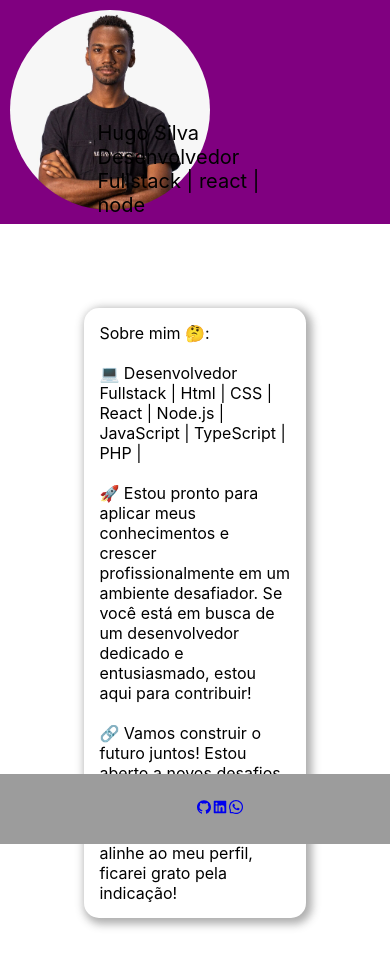
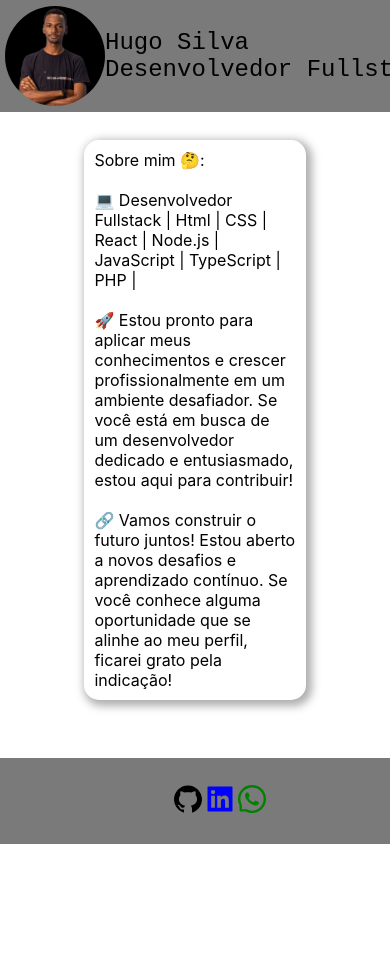
Before and after one commit to hugosbss/meuportfolio, a React (Create React App) app: page / in a window 390 px wide. Shown: the top 966 px of the page. After the commit the page ends 844 px from the top, so only its background shows below. Built offline with nearby package versions, Linux system fonts and the light colour scheme.

Commit message:
Aprimorações de Layout e Responsividade: Melhorias no posicionamento dos elementos e ajustes para dispositivos móveis.

```diff
--- a/src/App.tsx
+++ b/src/App.tsx
@@ -3,16 +3,24 @@ import Cabecalho from './componentes/cabecalho/cabecalho';
 import './componentes/estilo/estilo.css';
 import Rodape from './componentes/rodape/rodape';
 import Sobre from './componentes/sobre/sobre';
+import Temas from './componentes/temas/tema';
 
 function App() {
+
+
   return (
-    <div className="App">
+    <div>
+
+      <Cabecalho/>
+
       <header className="App-header">
-        <Cabecalho/>
+
       </header>
 
       <main className='corpo'>
+
         <Sobre/>
+
       </main>
 
       <Rodape/>
--- a/src/componentes/cabecalho/cabecalho.tsx
+++ b/src/componentes/cabecalho/cabecalho.tsx
@@ -1,19 +1,20 @@
-import Esquerdo from "../sobre/sobre";
+import Texto from "../texto/texto";
 
 function Cabecalho(){
+
     return(
         <div className="cabecalho">
 
             <img
                 src="/mft.jpeg"
-          alt="perfil"
-          className="perfil"
+                alt="perfil"
+                className="perfil"
             />
 
             <div className="texto">
-            Hugo Silva <br/>
-            Desenvolvedor Fullstack |  react | node
+                <Texto/>
             </div>
+
 
         </div>
     )
--- a/src/componentes/estilo/estilo.css
+++ b/src/componentes/estilo/estilo.css
@@ -2,60 +2,71 @@
   margin: 0px;
   padding: 0px;
   display: flex;
-  flex-direction: flex;
+  flex-direction: column;
 }
 
 .cabecalho {
+  justify-content: left;
   align-items: center;
+  padding: 5px;
+  display: flex;
   top: 0;
-  padding: 10px;
+  width: 100%;
+  position: fixed;
   border-bottom: 0px;
-  background-color: purple;
-  width: flex;
+  background-color: rgb(122, 122, 122)
+  ;}
+
+.texto-container {
+  border: 0px;
+  padding: 0px;
+  font-size: 24px;
+  display: inline;
+  position: relative;
 }
-
-.perfil {
-  width: 200px; /* Ajuste o tamanho conforme necessário */
-  height: 200px; /* Ajuste o tamanho conforme necessário */
-  border-radius: 50%; /* Torna a imagem circular */
-  object-fit: cover; /* Garante que a imagem preencha o espaço definido */
-  bottom: 90; /* Alinha a parte inferior da imagem ao fundo do elemento pai */
-  right: 90; /* Alinha a parte direita da imagem à direita do elemento pai */
+.blinking-cursor {
+  position: absolute;
+  bottom: 0;
+  right: 0;
+  animation: blink-animation 1s steps(2, start) infinite;
 }
-
-.texto {
-  position: absolute;
-  top: 20%;
-  left: 50%;
-  transform: translate(-50%, -50%) translateY(-100%);
-  animation: entrar 3s forwards;
-  font-size: 20px; /* Defina o tamanho da fonte para 20 pixels */
-}
-.texto p {
-  margin: 10px;
-  font-family: Arial, sans-serif;
-
-}
-
-@keyframes entrar {
-  from {
-    opacity: 0;
-    transform: translate(-50%, -50%) translateY(-100%);
-  }
+@keyframes blink-animation {
   to {
-    opacity: 1;
-    transform: translate(-50%, -50%);
+    visibility: hidden;
   }
 }
 
+
+.perfil {
+  width: 100px;
+  height: 100px;
+  border-radius: 50%;
+  object-fit: cover;
+  bottom: 40;
+  right: 40;
+}
+
 .sobre {
-  padding: 15px;
+  padding: 10px;
   display: flex;
-  flex-direction:row;
+  flex-direction:column;
   justify-content: center;
   margin: 10vh;
   border-radius: 15px;
   box-shadow: 3px 3px 8px 3px rgba(165, 165, 165, 0.9);
+}
+
+.corpo {
+  margin-top: 140px; /* Ajuste conforme a altura do cabeçalho */
+  margin-bottom: 100px; /* Ajuste conforme a altura do rodapé */
+}
+.claro {
+  background-color: white;
+  color: black;
+}
+.escuro {
+  background-color: black;
+  color: white;
 }
 
 .rodape {
@@ -66,5 +77,19 @@
   padding: 25px;
   width: 100%;
   position: fixed;
-  background-color: #9c9c9c;
+  background-color: rgb(122, 122, 122);
 }
+
+.botao{
+  position: fixed; /* Ou absolute, dependendo do comportamento desejado */
+  right: 20px; /* Ajuste conforme necessário */
+  background-color: transparent; /* Cor de fundo do botão */
+  color: black; /* Cor do texto do botão */
+  border: 0px; /* Remove a borda do botão */
+  padding: 10px 10px; /* Espaçamento interno do botão */
+  border-radius: 50px; /* Arredonda as bordas do botão */
+  cursor: pointer; /* Altera o cursor ao passar o mouse sobre o botão */
+}
+.botao:hover {
+  box-shadow: 3px 3px 8px 3px rgba(75, 75, 75, 0.9);
+}
--- a/src/componentes/rodape/rodape.tsx
+++ b/src/componentes/rodape/rodape.tsx
@@ -4,15 +4,15 @@ function Rodape (){
     return(
         <div className="rodape">
         <a href="https://github.com/hugosbss?tab=repositories">
-        <AiFillGithub />
+        <AiFillGithub size={32} color="black"/>
 
         </a>
         <a href="https://www.linkedin.com/in/hugo-wg-silva23/">
-        <AiFillLinkedin />
+        <AiFillLinkedin size={32} color="blue"/>
 
         </a>
         <a href="https://wa.me/+5514988365367">
-        <AiOutlineWhatsApp />
+        <AiOutlineWhatsApp size={32} color="green"/>
 
         </a>
       </div>
--- /dev/null
+++ b/src/componentes/temas/tema.tsx
@@ -0,0 +1,19 @@
+import { useState } from "react";
+import { WiSolarEclipse } from "react-icons/wi";
+
+
+function Temas (){
+
+        const [tema, setTema] = useState('claro');
+        const alternarTema = () => {
+          setTema(tema === 'claro' ? 'escuro' : 'claro');
+    }
+
+    return(
+        <div className={`corpo ${tema}`}>
+          <button onClick={alternarTema} className="botao"><WiSolarEclipse size={40}  color="orange" /></button>
+        </div>
+      );
+    }
+
+export default Temas;
--- /dev/null
+++ b/src/componentes/texto/texto.tsx
@@ -0,0 +1,30 @@
+import { useState, useEffect } from 'react';
+
+const Texto = () => {
+  const [text, setText] = useState('');
+  const originalText = `Hugo Silva\nDesenvolvedor Fullstack | react | node`;
+
+  useEffect(() => {
+    let currentIndex = 0;
+
+    const intervalId = setInterval(() => {
+      if (currentIndex <= originalText.length) {
+        setText(originalText.slice(0, currentIndex));
+        currentIndex++;
+      } else {
+        clearInterval(intervalId);
+      }
+    }, 125); // Velocidade da digitação aqui
+
+    return () => clearInterval(intervalId);
+  }, []);
+
+  return (
+    <div className="texto-container">
+      <pre>{text}</pre>
+      <span className="blinking-cursor">|</span>
+    </div>
+  );
+};
+
+export default Texto;
```
Also changed, not shown: public/mft.jpeg.
